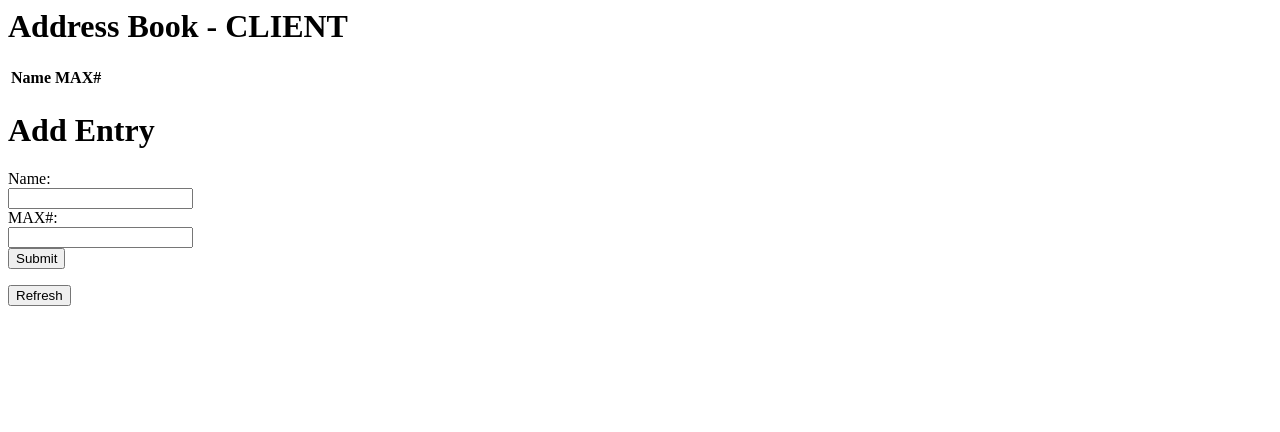
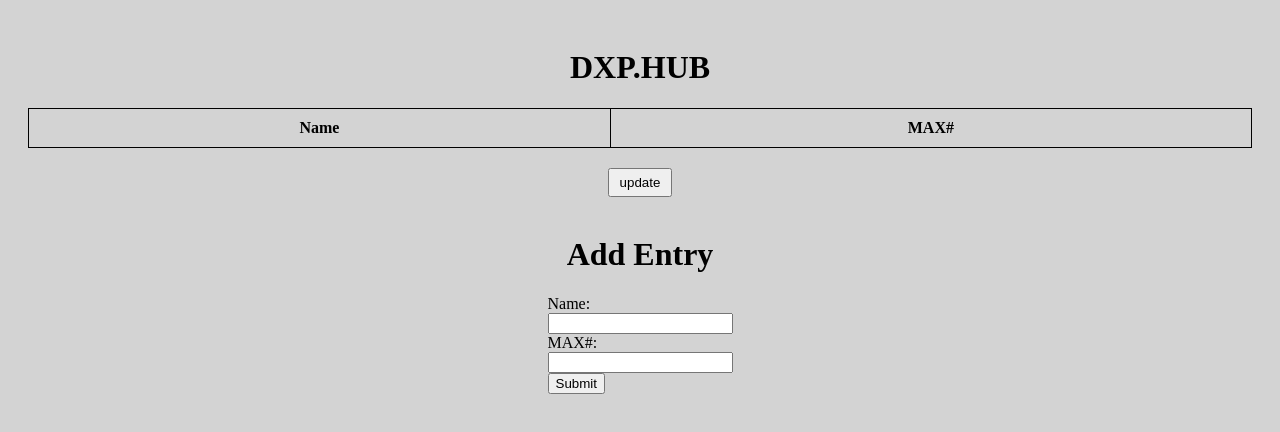
Before and after one commit to monthrie/dmaxab_client, a website: page index.html in a window 1280 px wide. Drawn offline with Linux system fonts and the light colour scheme; no server answers.

Commit message:
styled it out

```diff
--- a/index.html
+++ b/index.html
@@ -4,9 +4,38 @@
     <script type="text/javascript" src="service.js"></script>
     <link rel="icon" type="image/x-icon" href="favicon.ico">
     <title>Add Entry</title>
+    <!-- Added a style tag to apply CSS to the entire page -->
+    <style>
+        /* Styles for the entire body */
+        body {
+            background-color: lightgrey; /* Set background color to light grey */
+            display: flex; /* Set the display to flex */
+            flex-direction: column; /* Arrange children elements in a column */
+            align-items: center; /* Center children elements horizontally */
+            padding: 20px; /* Add some space around the content */
+        }
+        /* Styles for the table */
+        table {
+            border-collapse: collapse; /* Collapse the borders into single lines */
+            width: 100%; /* Make the table take up the full width */
+            margin-bottom: 20px; /* Add some space below the table */
+        }
+        th, td {
+            border: 1px solid black; /* Add a border around each cell */
+            padding: 10px; /* Add some space around the cell content */
+            text-align: center; /* Center the text in the cells */
+        }
+        /* Styles for the button */
+        button {
+            padding: 5px 10px; /* Add some space around the button text */
+            cursor: pointer; /* Change the cursor to a hand when hovering over the button */
+        }
+    </style>
 </head>
 <body>
-    <h1>Address Book - CLIENT</h1>
+    <h1>DXP.HUB</h1>
+    <!-- Moved the refresh button here, just below the table -->
+
     <table id="address-book">
         <thead>
             <tr>
@@ -17,6 +46,9 @@
         <tbody>
         </tbody>
     </table>
+    <button id="refresh-button">update</button>
+    <!-- some space between the table and the form -->
+    <br>
     <h1>Add Entry</h1>
     <form id="entry-form">
         <label for="name">Name:</label><br>
@@ -25,7 +57,6 @@
         <input type="text" id="max" name="max"><br>
         <input type="submit" value="Submit">
     </form>
-    <button id="refresh-button">Refresh</button>
     <script type="text/javascript">
 
         // Wait for the HTML document to be fully loaded
```
Also changed, not shown: 2 other files.
